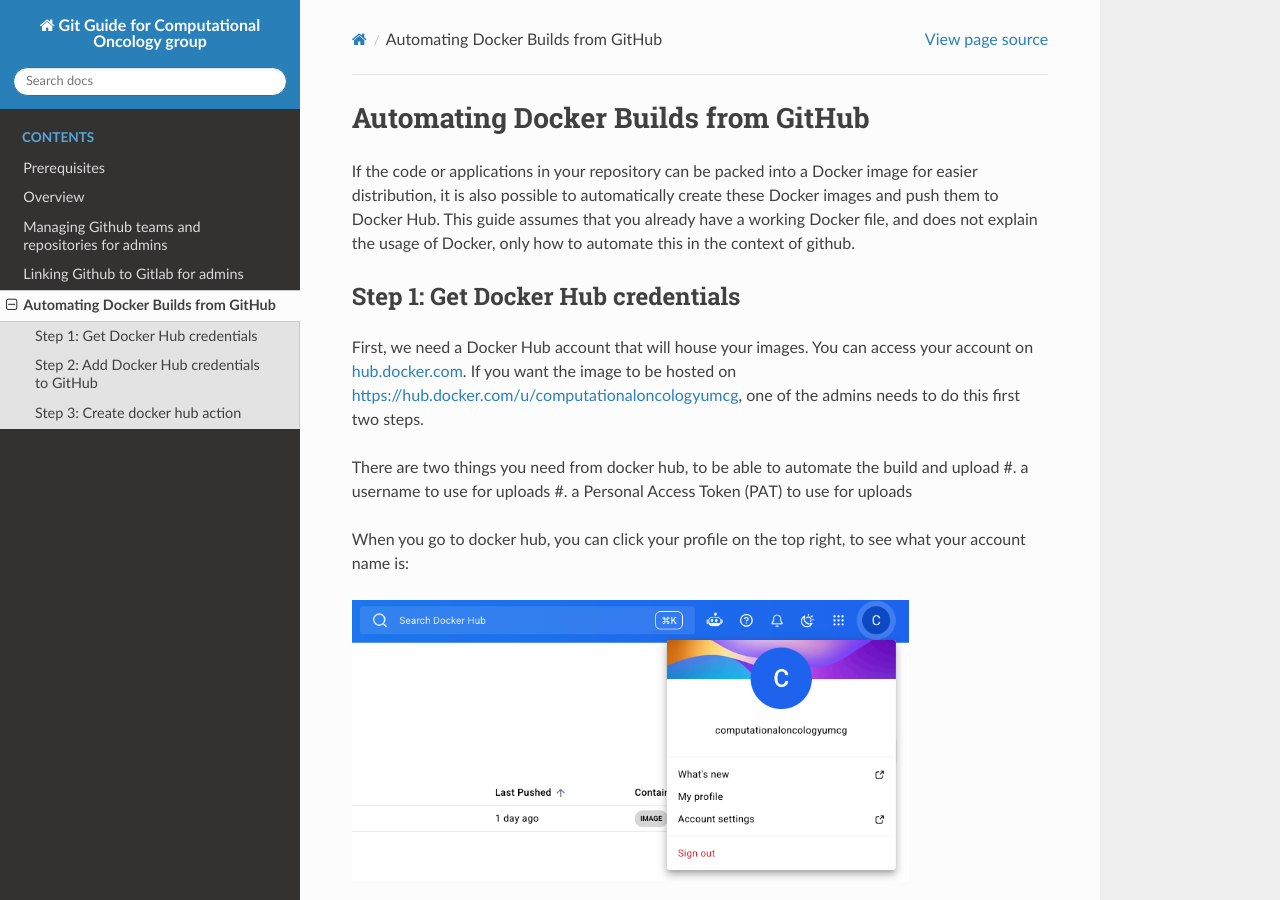
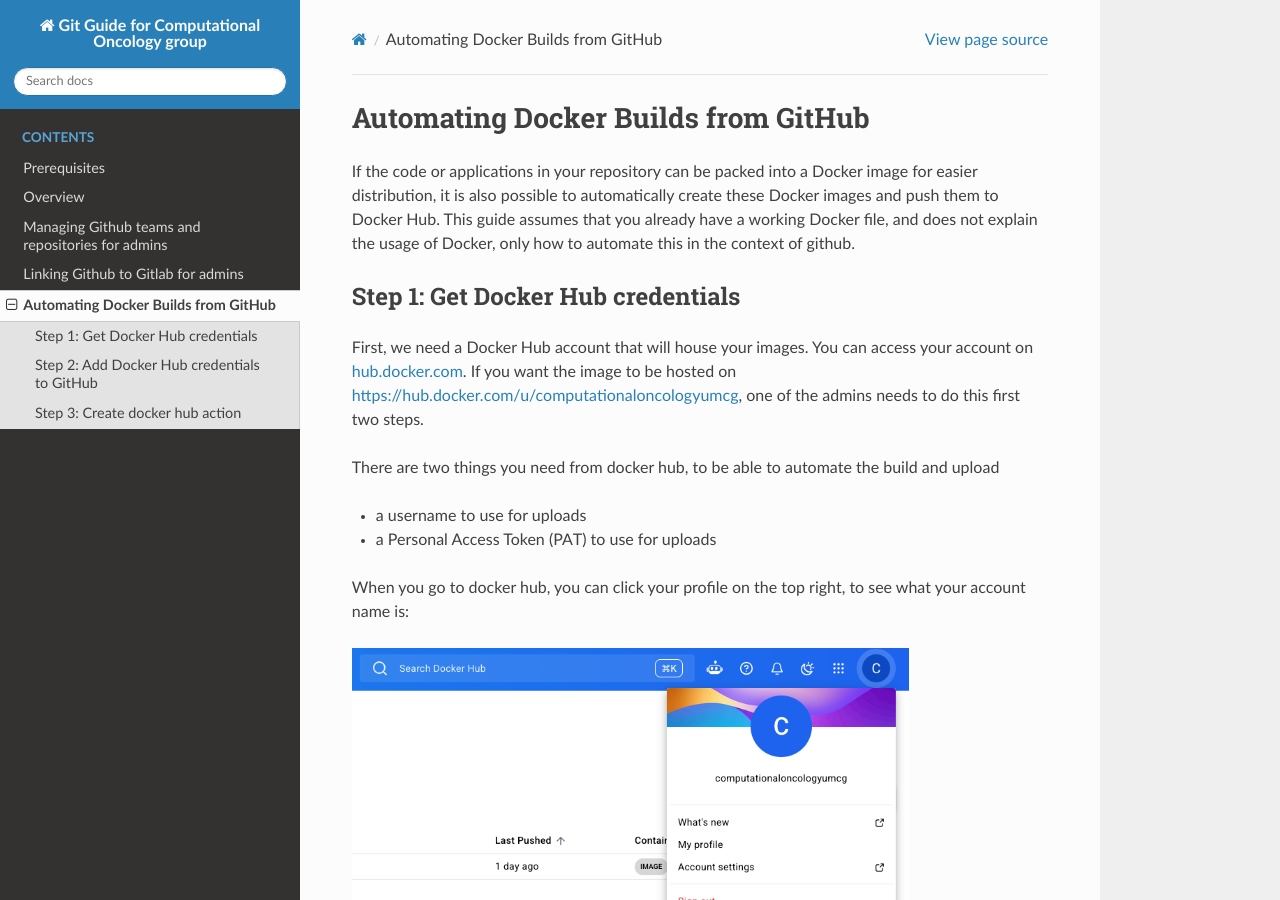
Before and after one commit to ComputationalOncologyUMCG/git-instructions, a Sphinx documentation site: the page built from docs/source/github_dockerhub_automation.rst, in a window 1280 px wide and 900 px high. Built offline with Sphinx 7.4.7 and the Read the Docs theme 3.1.0, drawn with Linux system fonts in a browser that asks for light colours.

Commit message:
- try if these bullet points do work

```diff
--- a/docs/source/github_dockerhub_automation.rst
+++ b/docs/source/github_dockerhub_automation.rst
@@ -11,8 +11,9 @@
 If you want the image to be hosted on `https://hub.docker.com/u/computationaloncologyumcg <https://hub.docker.com/u/computationaloncologyumcg/>`_, one of the admins needs to do this first two steps.
 
 There are two things you need from docker hub, to be able to automate the build and upload
-#. a username to use for uploads
-#. a Personal Access Token (PAT) to use for uploads
+
+* a username to use for uploads
+* a Personal Access Token (PAT) to use for uploads
 
 When you go to docker hub, you can click your profile on the top right, to see what your account name is:
 
```
